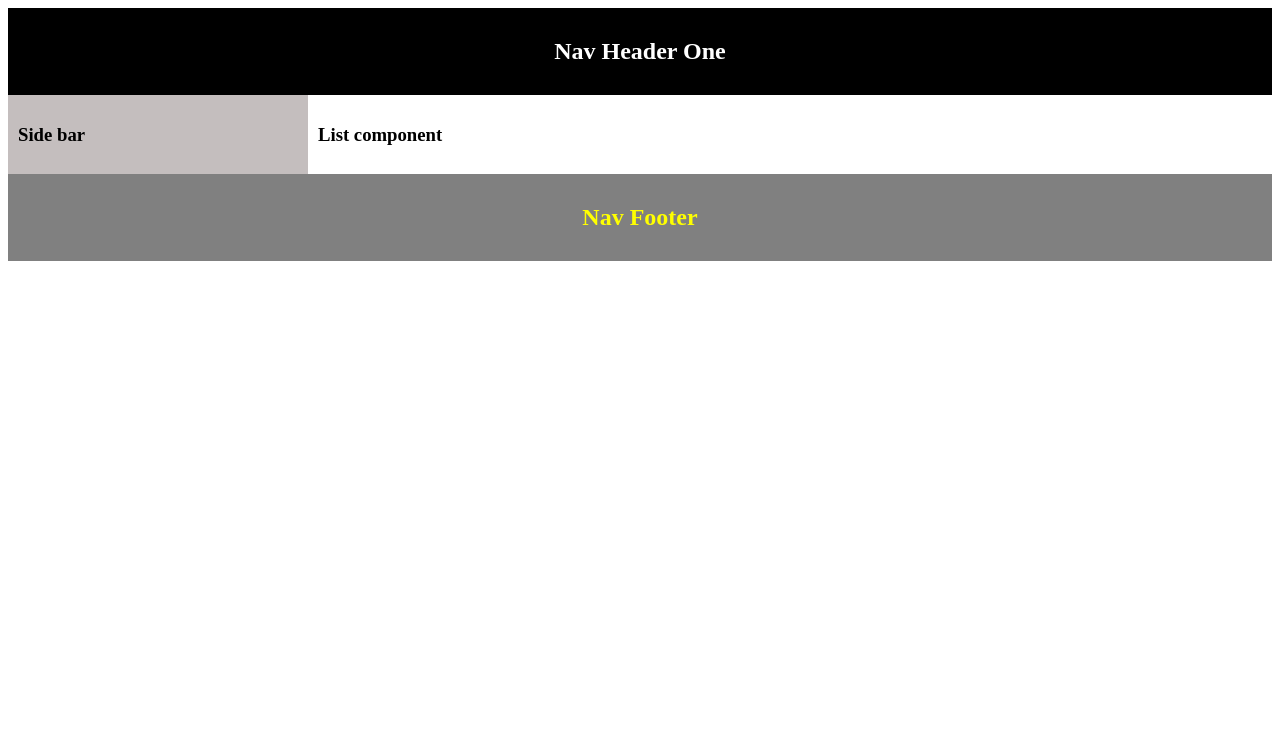
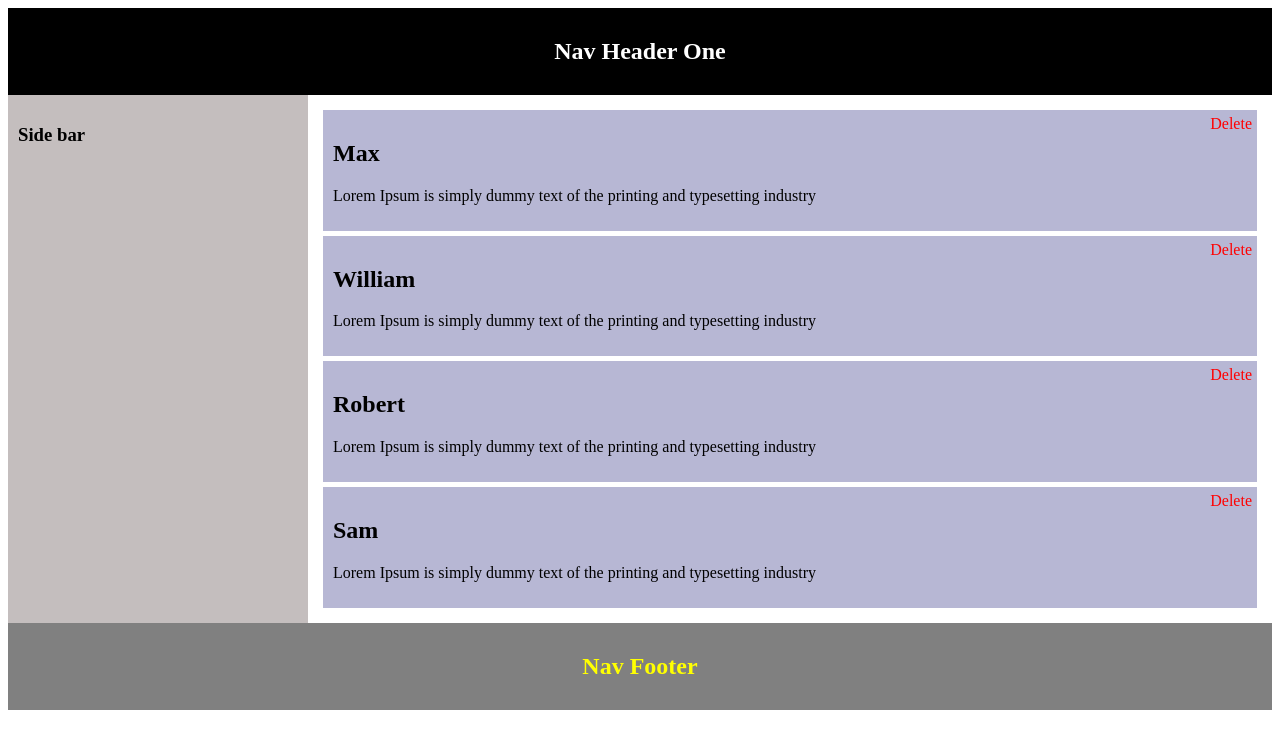
Before and after one commit to kiranvilla/blog, a Vue app: page / in a window 1280 px wide. Shown: the top 748 px of the page. Built offline with nearby package versions, Linux system fonts and the light colour scheme.

Commit message:
modal component and list rendering

```diff
--- /dev/null
+++ b/src/components/AppModal.vue
@@ -0,0 +1,56 @@
+<template>
+  <div class="modal-container">
+    <div class="inner-container">
+      <h2>{{ header }}</h2>
+      <p v-if="subTitle">{{ subTitle }}</p>
+      <slot></slot>
+    </div>
+  </div>
+</template>
+
+<script>
+export default {
+  props: {
+    header: {
+      type: String,
+      required: true
+    },
+    subTitle: {
+      type: String,
+      required: false
+    }
+  },
+
+  methods: {
+    confirmDelete() {
+      this.$emit('confirmDelete')
+    },
+    cancelDelete() {
+      this.$emit('cancelDelete')
+    }
+  }
+}
+</script>
+
+<style scoped>
+.modal-container {
+  position: fixed;
+  height: 100%;
+  width: 100%;
+  top: 0;
+  left: 0;
+  right: 0;
+  z-index: 9999;
+  background: rgba(0, 0, 0, 0.6);
+}
+.inner-container {
+  position: absolute;
+  padding: 20px;
+  background: white;
+  max-width: 300px;
+  width: 300px;
+  top: 50%;
+  left: 50%;
+  transform: translate(-50%, -50%);
+}
+</style>
--- a/src/components/content/AppListing.vue
+++ b/src/components/content/AppListing.vue
@@ -1,12 +1,71 @@
 <template>
   <div class="app-listing">
-    <h3>List component</h3>
+    <div v-for="(item, index) in blogs" :key="index" class="blog">
+      <span class="delete-blog" @click="deleteBlog(index)">Delete</span>
+      <h2>{{ item.name }}</h2>
+      <p>{{ item.description }}</p>
+    </div>
+    <AppModal
+      header="Warning!"
+      subTitle="Are you sure?"
+      v-if="showWarningModal"
+    >
+      <div class="action-container">
+        <span @click="cancelDelete">Cancel</span>
+        <button @click="confirmDelete">Delete</button>
+      </div>
+    </AppModal>
   </div>
 </template>
 
 <script>
+import AppModal from '../AppModal.vue'
+
 export default {
+  components: {
+    AppModal
+  },
 
+  data() {
+    return {
+      showWarningModal: false,
+      blogIndex: null,
+      blogs: [
+        {
+          name: 'Max',
+          description: 'Lorem Ipsum is simply dummy text of the printing and typesetting industry'
+        },
+        {
+          name: 'William',
+          description: 'Lorem Ipsum is simply dummy text of the printing and typesetting industry'
+        },
+        {
+          name: 'Robert',
+          description: 'Lorem Ipsum is simply dummy text of the printing and typesetting industry'
+        },
+        {
+          name: 'Sam',
+          description: 'Lorem Ipsum is simply dummy text of the printing and typesetting industry'
+        },
+      ]
+    }
+  },
+
+  methods: {
+    deleteBlog(index) {
+      this.showWarningModal = true
+      this.blogIndex = index
+    },
+    confirmDelete() {
+      this.blogs.splice(this.blogIndex, 1)
+      this.blogIndex = null
+      this.showWarningModal = false
+    },
+    cancelDelete() {
+      this.blogIndex = null
+      this.showWarningModal = false
+    }
+  }
 }
 </script>
 
@@ -14,4 +73,29 @@ export default {
 .app-listing {
   padding: 10px;
 }
+.blog {
+  background: rgb(183, 183, 212);
+  padding: 10px;
+  margin: 5px;
+  position: relative;
+}
+.delete-blog {
+  position: absolute;
+  top: 5px;
+  right: 5px;
+  cursor: pointer;
+  color: red;
+}
+.action-container {
+  display: flex;
+  justify-content: space-between;
+  align-items: center;
+}
+.action-container button {
+  height: 40px;
+  color: #fff;
+  background: red;
+  border: 1px solid red;
+  font-size: 18px;
+}
 </style>
```
